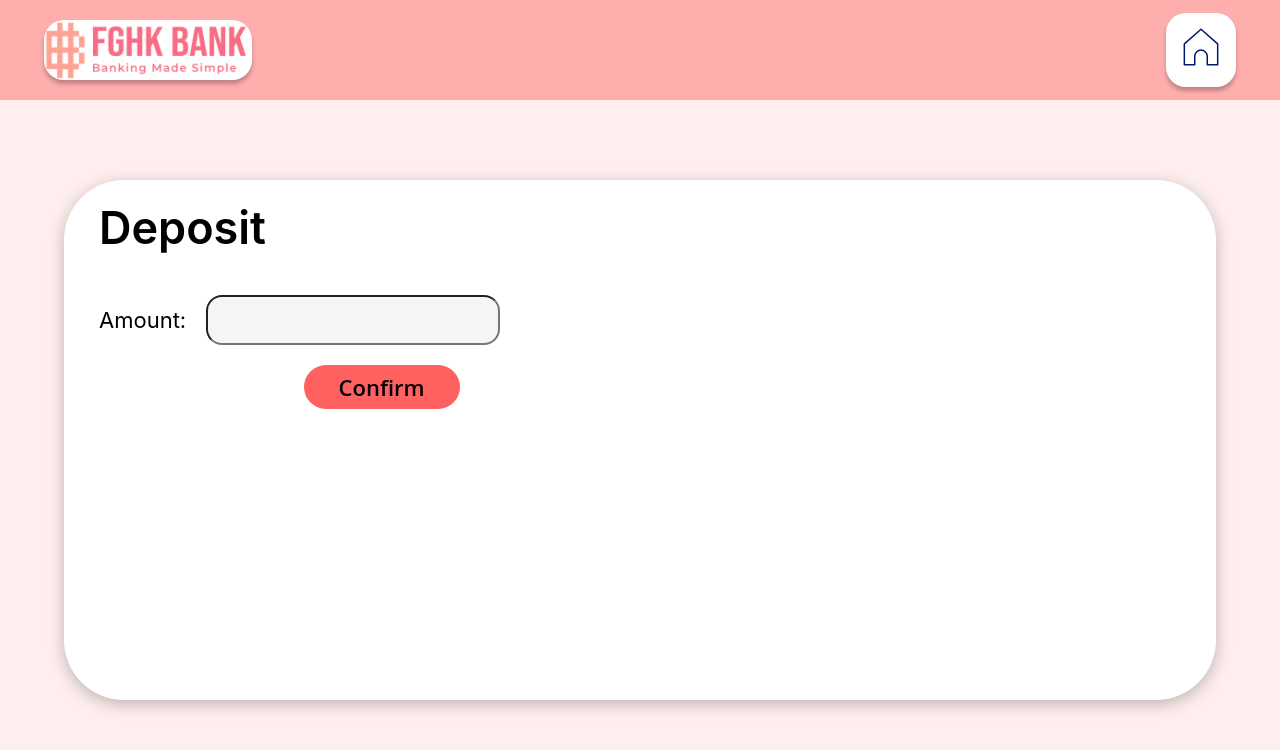
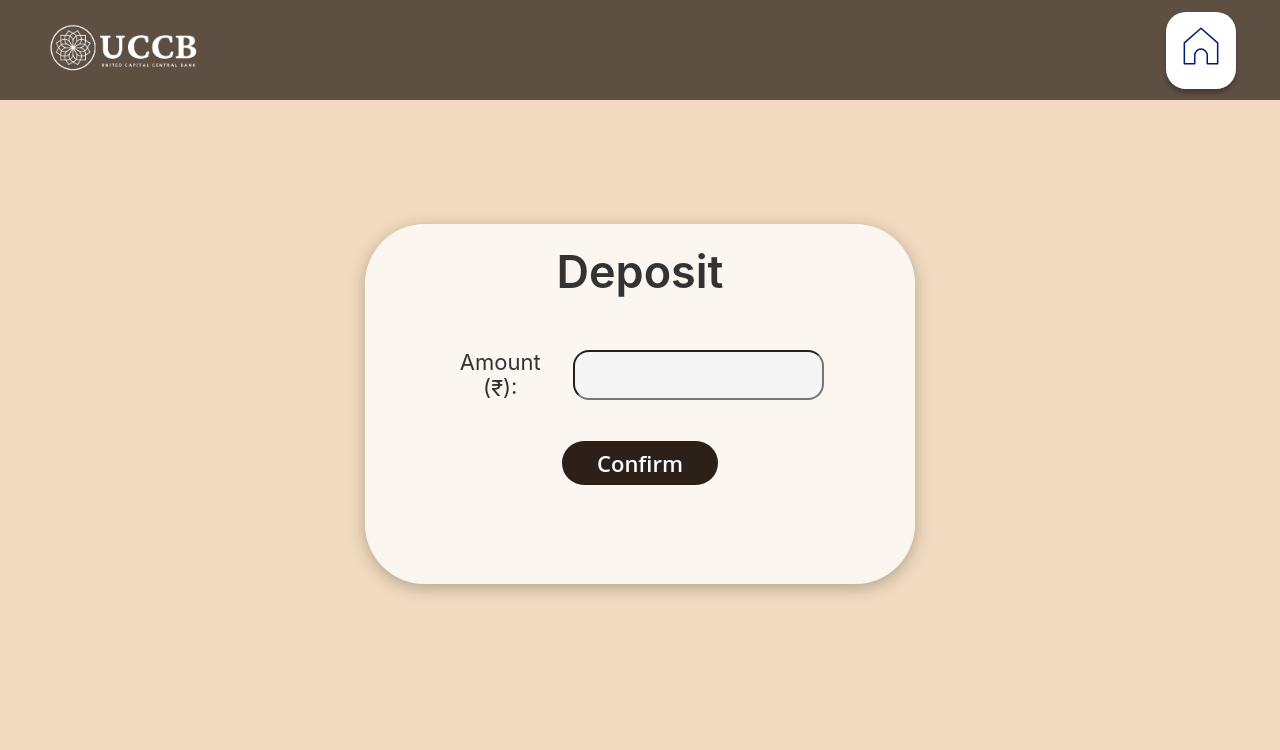
Before and after one commit to gauthamcsudheer/Bank-Management-System, a Django app: page /banking/make-deposit/21/ in a window 1280 px wide. Shown: the top 750 px of the page. Run offline with Django 4.2, Linux system fonts and the light colour scheme; a user stored in the database is signed in; data comes from the database, SQL or seed files in the repository; both versions use the stored data as it was after the commit.

Commit message:
Deposit updated

```diff
--- a/banking/templates/account_details.html
+++ b/banking/templates/account_details.html
@@ -6,11 +6,15 @@
 
     <link rel="stylesheet" href="https://fonts.googleapis.com/css2?family=Material+Symbols+Outlined:opsz,wght,FILL,GRAD@24,400,0,0" />
 
+    <link rel="preconnect" href="https://fonts.googleapis.com">
+    <link rel="preconnect" href="https://fonts.gstatic.com" crossorigin>
+    <link href="https://fonts.googleapis.com/css2?family=Poppins:wght@500&display=swap" rel="stylesheet">
+
     {% load static %}
 
     <style>
         body {
-            font-family: sans-serif;
+            font-family: 'Poppins', sans-serif;
             margin: 0;
             background-color: #f1dabf;
         }
--- a/banking/templates/make_deposit.html
+++ b/banking/templates/make_deposit.html
@@ -5,12 +5,20 @@
     <meta name="viewport" content="width=device-width, initial-scale=1.0">
     <title>Deposit</title>
 
+    <link rel="preconnect" href="https://fonts.googleapis.com">
+    <link rel="preconnect" href="https://fonts.gstatic.com" crossorigin>
+    <link href="https://fonts.googleapis.com/css2?family=Poppins:wght@500&display=swap" rel="stylesheet">
+
     {% load static %}
 
     <style>
         :root {
-            --bg-color: #FFEEEE;
-            --nav-bg-color: #FFAEAE;
+            --bg-color: #F1DABF; /* Beige background color */
+            --nav-bg-color: #623B29; /* Dark brown navbar background color */
+            --btn-bg-color: #FF6060; /* Light red button background color */
+            --form-bg-color: #FFFFFF; /* White form background color */
+            --input-bg-color: #F5F5F5; /* Light gray input background color */
+            --box-shadow: rgba(0, 0, 0, 0.25); /* Box shadow color */
         }
 
         * {
@@ -20,10 +28,11 @@
 
         body {
             background: var(--bg-color);
+            font-family: 'Poppins', sans-serif;
         }
 
         .navbar {
-            background: var(--nav-bg-color);
+            background-color: rgba(44, 32, 24, 0.75);
             display: flex;
             align-items: center;
             justify-content: space-between;
@@ -37,8 +46,6 @@
             justify-content: center;
             align-items: center;
             height: 60px;
-            border-radius: 20px;
-            box-shadow: 0px 4px 4px rgba(0, 0, 0, 0.25);
         }
 
         .navbar img {
@@ -48,28 +55,33 @@
         }
 
         .navbar .right {
-            background: #ffffff;
+            background: white;
             padding: 10px 10px;
             border-radius: 20px;
-            box-shadow: 0px 4px 4px rgba(0, 0, 0, 0.25);
+            box-shadow: 0px 4px 4px var(--box-shadow);
         }
 
         .container {
-            display: block;
-            height: 60vh;
+            display: flex;
+            justify-content: center;
+            align-items: center;
+            height: 40vh;
+            width: auto;
             padding: 8vh;
+            margin-top: 80px;
         }
 
         .container .box {
             display: flex;
+            flex-direction: column;
             border-radius: 60px;
-            justify-items: center;
-            flex-direction: column;
-            align-items: start;
-            background-color: #ffffff;
+            align-items: center;
+            background-color: rgba(255, 255, 255, 0.75);
             height: 100%;
             padding: 20px 35px;
-            box-shadow: 0px 4px 16px rgba(0, 0, 0, 0.25);
+            box-shadow: 0px 4px 16px var(--box-shadow);
+            max-width: 480px; /* Adjusted width */
+            width: 100%;
         }
 
         .container .box > div {
@@ -79,70 +91,87 @@
         .container .box .title {
             display: flex;
             font-size: 45px;
-            font-family: Inter;
+            font-family: 'Inter', sans-serif;
             font-weight: 600;
             word-wrap: break-word;
+            color: #333; /* Dark text color */
         }
 
         .container .box .inputBox {
-            display: inline-flex;
+            display: flex;
+            flex-direction: column;
             justify-content: center;
             align-items: center;
+            width: 80%;
+            margin-top: 20px;
+            margin-left: 40px;
         }
 
         .container .box .inputBox .label {
             display: flex;
+            margin-right: 12px;
             justify-content: center;
             align-items: center;
             text-align: center;
             font-size: 22px;
-            font-family: Inter;
+            font-family: 'Inter', sans-serif;
             font-weight: 400;
-            word-wrap: break-word;
+            width: 200px;
+            color: #333; /* Dark text color */
         }
 
         .container .box .inputBox .input {
             display: flex;
             justify-content: center;
             align-items: center;
-            margin: 20px;
+            width: 100%;
+            margin-top: 10px; /* Add margin-top to separate label and input */
         }
 
         .container .box .inputBox .input input {
-            background-color: #F5F5F5;
+            background-color: var(--input-bg-color);
             border-radius: 16px;
             padding: 8px;
             font-size: 22px;
-            font-family: Open Sans;
+            font-family: 'Open Sans', sans-serif;
             font-weight: 300;
             word-wrap: break-word;
+            width: 100%;
         }
 
         .container .box .btn {
             display: flex;
             justify-content: center;
             align-items: center;
-            margin-left: 18vh;
+            width: 100%;
+            margin-top: 20px; /* Add margin-top to separate input and button */
         }
 
         .container .box .btn button {
             border: none;
-            background-color: #FF6060;
+            background-color: #2c2018;
             font-size: 22px;
-            font-family: Open Sans;
+            font-family: 'Open Sans', sans-serif;
             font-weight: 600;
             word-wrap: break-word;
             border-radius: 24px;
             padding: 7px 35px;
-            cursor: pointer; /* Add this to make the button clickable */
+            margin-top: 20px;
+            cursor: pointer;
+            color: #fff; /* White text color */
         }
+
+        .container .box .btn button:hover {
+            background-color: #623B29;
+            transition: 300ms;
+        }
+
     </style>
-
 </head>
 <body>
     <nav class="navbar">
         <div class="left">
-            <img src="{% static 'FGHK.png' %}" alt="logo">
+            <img src="{% static 'UCCBwhite-nobg.png' %}" alt="logo">
         </div>
         <div class="right">
             <a href="{% url 'account_details' customer_id=customer.id %}">
@@ -156,10 +185,10 @@
             <form method="post" action="{% url 'make_deposit' customer_id=customer.id %}">
                 {% csrf_token %}
                 <div class="inputBox">
-                    <div class="label">
-                        Amount:
-                    </div>
                     <div class="input">
+                        <div class="label">
+                            Amount (₹):
+                        </div>
                         {{ deposit_form.amount }}
                     </div>
                 </div>
```
Also changed, not shown: db.sqlite3.
